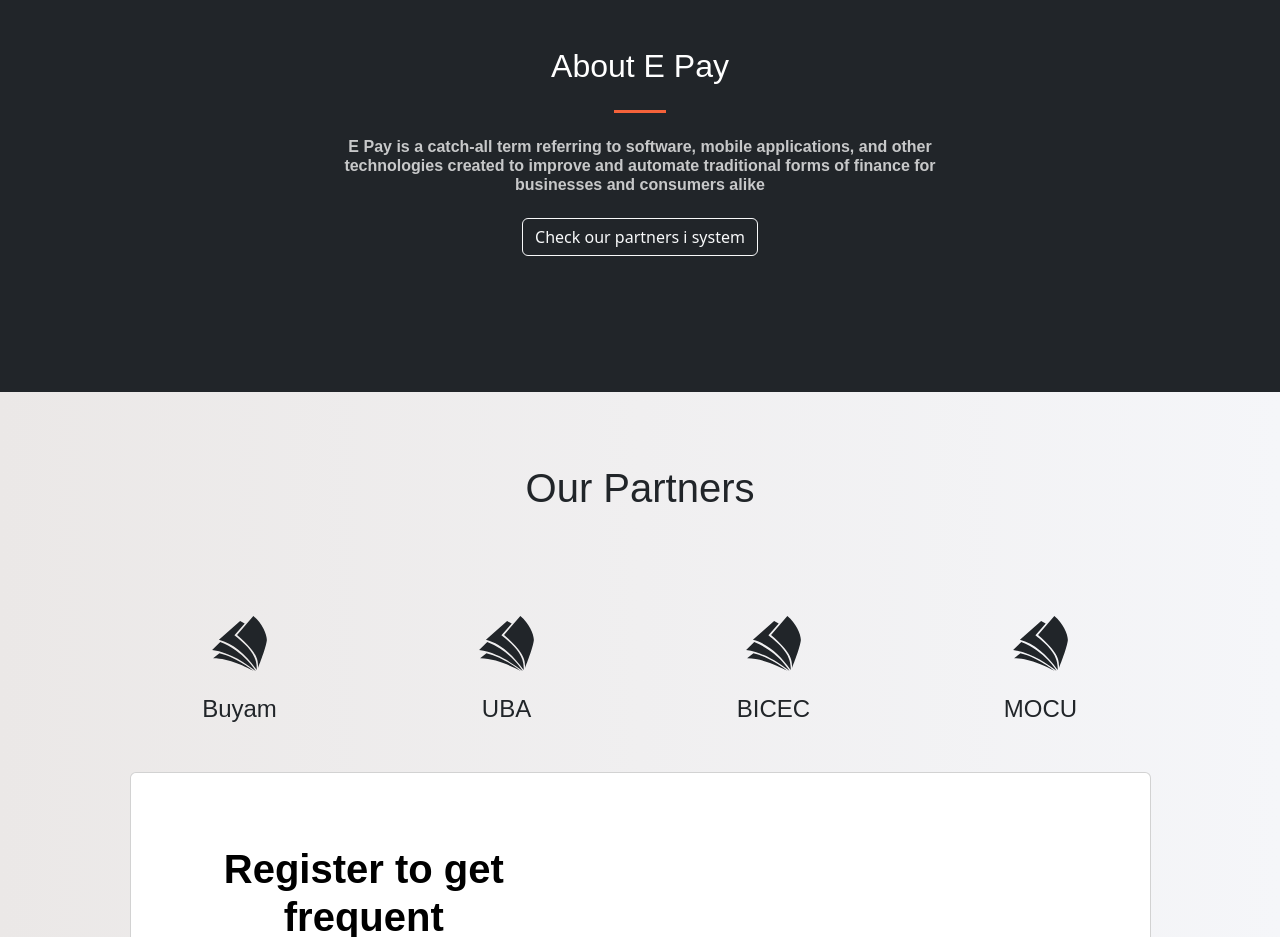
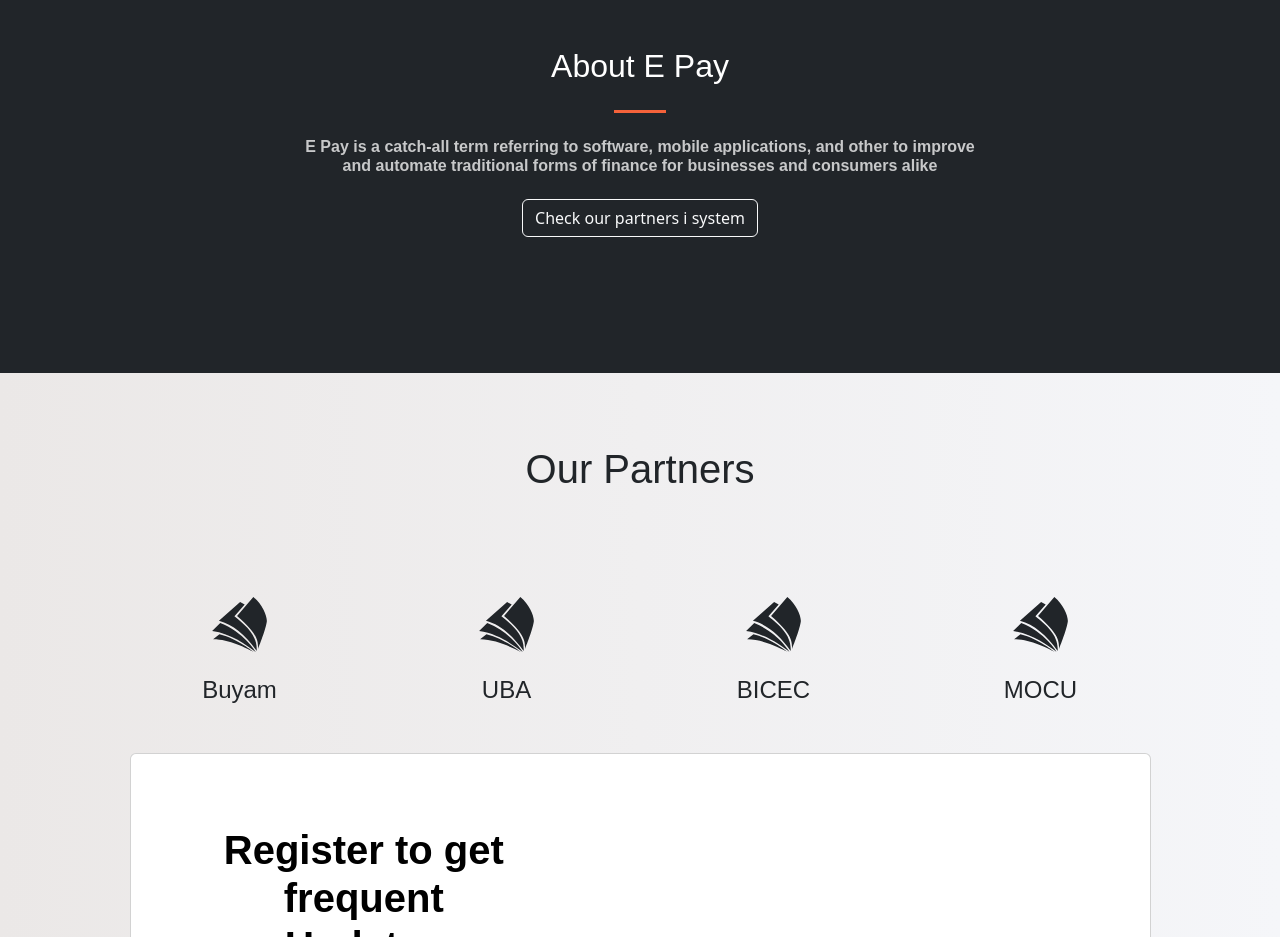
Before and after one commit to tambuaevaristus/mypiggybank, a Next.js app: page / in a window 1280 px wide. Shown: the part 820-1757 px from the top of the page. Built offline with nearby package versions, Linux system fonts and the light colour scheme.

Commit message:
hackthon

```diff
--- a/components/About.js
+++ b/components/About.js
@@ -11,7 +11,7 @@ function About() {
               <hr className="divider" />
               <p className="text-white-75 mb-4">
                E Pay is a catch-all term referring to software, mobile applications, and
-                other technologies created to improve and automate traditional
+                other to improve and automate traditional
                 forms of finance for businesses and consumers alike
               </p>
               <a className="btn btn-outline-light" href="#services">
```
